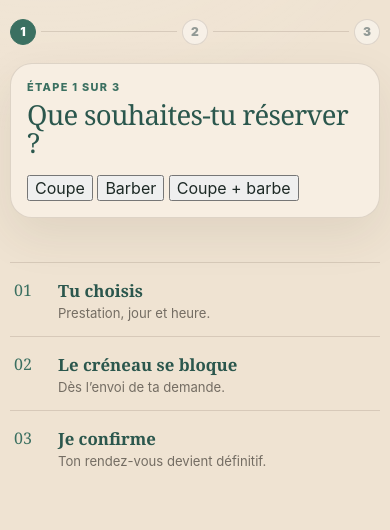
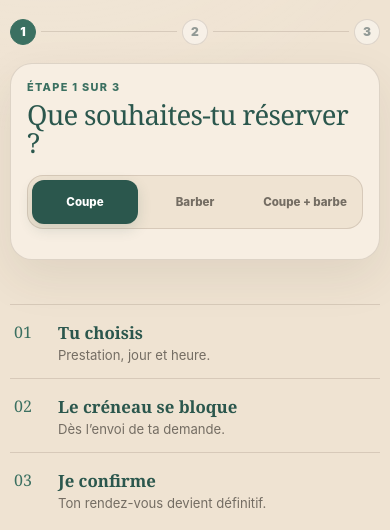
Before and after one commit to mrbenserker/oscar.blends, a website: page oscarblends/index.html in a window 390 px wide. Shown: the part 314-844 px from the top of the page. Drawn offline with nearby package versions, Linux system fonts and the light colour scheme; no server answers.

Commit message:
style: add responsive service category tabs

```diff
--- a/oscarblends/styles.css
+++ b/oscarblends/styles.css
@@ -52,6 +52,11 @@ img{max-width:100%;display:block}
 .panel-kicker{margin:0 0 7px;text-transform:uppercase;letter-spacing:.12em;font-size:.68rem;font-weight:850;color:var(--green)}
 .panel-head h2,.success-panel h2{font-family:Georgia,"Times New Roman",serif;color:var(--green-dark);font-size:2rem;line-height:1.02;letter-spacing:-.025em;font-weight:500;margin:0}
 .panel-head p:not(.panel-kicker){margin:8px 0 0;color:var(--muted);line-height:1.5;font-size:.9rem}
+.service-categories{display:grid;grid-template-columns:repeat(3,minmax(0,1fr));gap:7px;margin:0 0 14px;padding:4px;background:var(--cream);border:1px solid var(--line);border-radius:16px}
+.service-category{min-width:0;min-height:44px;border:0;border-radius:12px;background:transparent;color:var(--muted);font:inherit;font-size:.78rem;font-weight:850;cursor:pointer;padding:8px 10px;transition:background .16s ease,color .16s ease,box-shadow .16s ease}
+.service-category:hover{color:var(--green-dark)}
+.service-category.active{background:var(--green-dark);color:white;box-shadow:0 5px 14px rgba(43,87,77,.16)}
+.service-category:focus-visible{outline:2px solid var(--green);outline-offset:2px}
 .service-list{display:grid;gap:9px}
 .service-card{width:100%;border:1px solid var(--line);background:white;border-radius:18px;padding:15px 15px 14px;display:grid;grid-template-columns:minmax(0,1fr) auto;gap:8px 14px;text-align:left;cursor:pointer;transition:border-color .16s ease,transform .16s ease,background .16s ease}
 .service-card:active{transform:scale(.992)}
@@ -836,3 +841,9 @@ body{
   .email-settings-actions{align-items:stretch;flex-direction:column}
   .email-settings-actions .btn{width:100%}
 }
+
+
+@media(max-width:430px){
+  .service-categories{gap:4px;padding:4px}
+  .service-category{font-size:.72rem;padding:7px 5px}
+}
```
